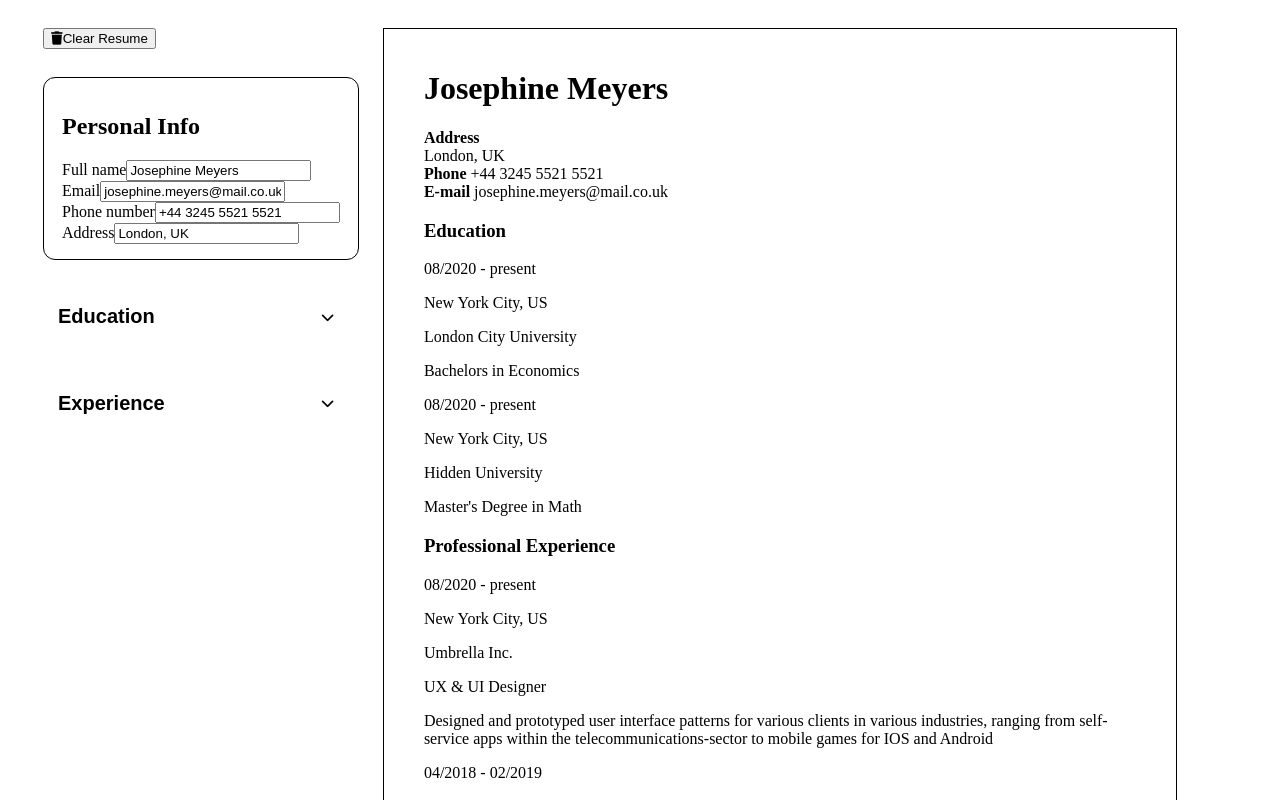
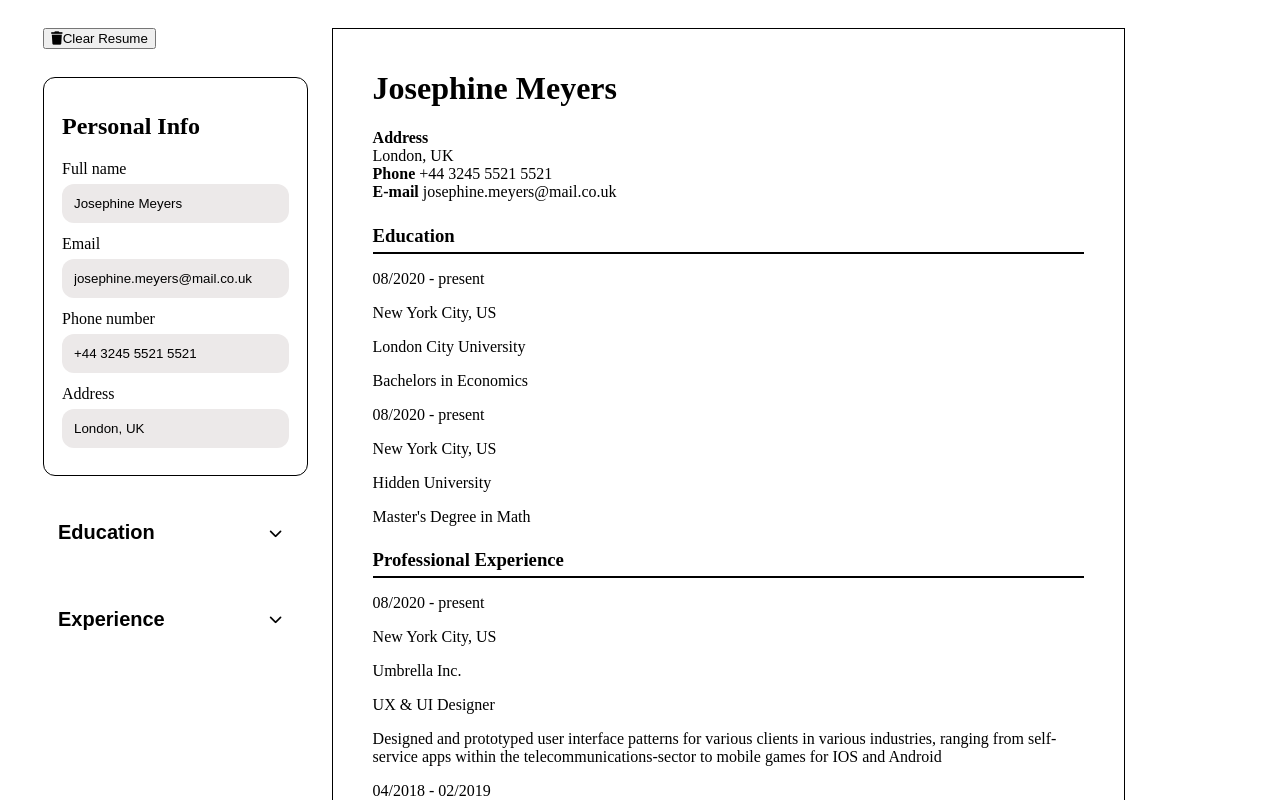
Before and after one commit to Dreis27/CV-application, a React (Vite) app: page / in a window 1280 px wide. Shown: the top 800 px of the page. Built offline with nearby package versions, Linux system fonts and the light colour scheme.

Commit message:
edit style

```diff
--- a/src/styles/inputField.css
+++ b/src/styles/inputField.css
@@ -0,0 +1,28 @@
+.input-field input,
+.input-field textarea {
+  border: 2px solid transparent;
+  background-color: rgb(236, 233, 233);
+  padding: 10px;
+  border-radius: 12px;
+  transition: border 0.25s, box-shadow 0.25s;
+}
+
+.input-field textarea {
+    max-width: 300px;
+    min-height: 42px;
+    height: 65px;
+  }
+
+  .input-field input:focus,
+  .input-field textarea:focus {
+    border-color: rgb(59, 131, 246);
+    outline: none;
+    box-shadow: 0px 3px 15px rgba(59, 131, 246, 0.2);
+  }
+
+  .input-field {
+    display: flex;
+    flex-direction: column;
+    gap: 6px;
+    margin-bottom: 12px;
+  }
--- a/src/styles/resume.css
+++ b/src/styles/resume.css
@@ -13,6 +13,8 @@
     margin: 0px;
 }
 
-PersonalInfoSection {
-    margin: 2000px
-}
+.header-text {
+    margin-bottom: 15px;
+    padding: 5px 0;
+    border-bottom: 2px solid black;
+  }
```
